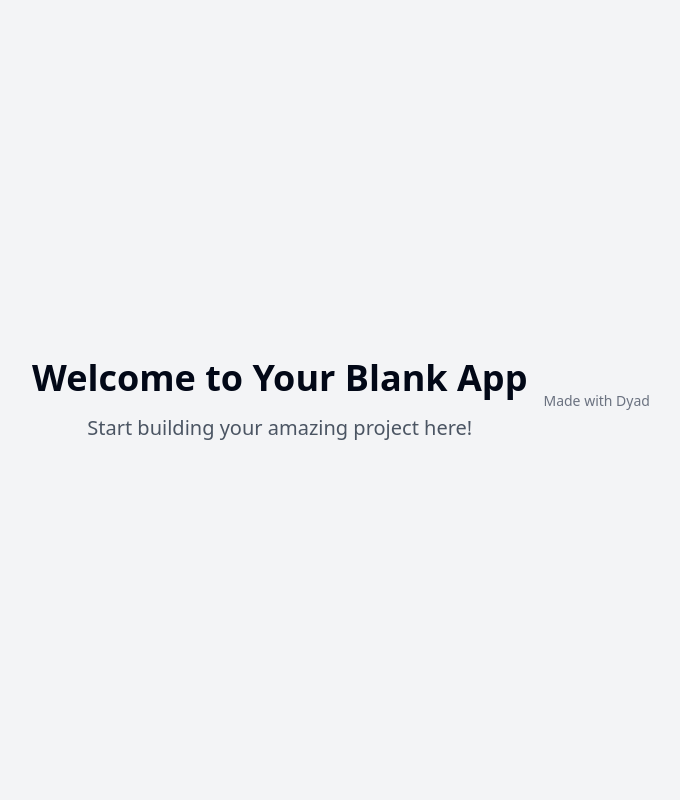
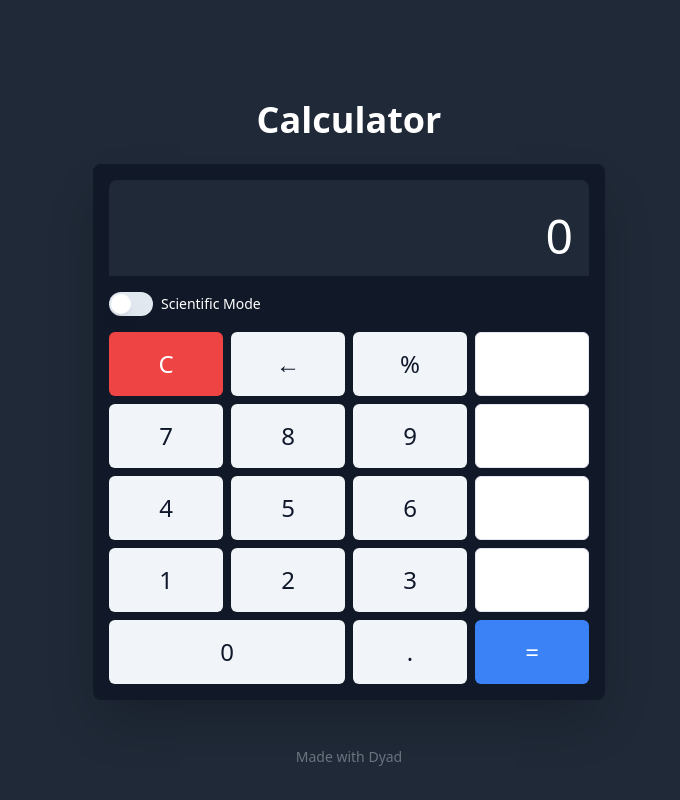
Before and after one commit to anusha-n-21327/lunar-koala-sniff, a React (Vite) app: page / in a window 1280 px wide. Shown: the whole page, without its empty margins (291-971 px from the left). Built offline with nearby package versions, Linux system fonts and the light colour scheme.

Commit message:
[dyad] Created a scientific calculator - wrote 4 file(s)

```diff
--- /dev/null
+++ b/src/components/Calculator.tsx
@@ -0,0 +1,207 @@
+import React, { useState } from 'react';
+import { CalculatorDisplay } from './CalculatorDisplay';
+import { CalculatorButton } from './CalculatorButton';
+import { Switch } from "@/components/ui/switch";
+import { Label } from "@/components/ui/label";
+import { showError } from '@/utils/toast';
+
+export const Calculator = () => {
+  const [display, setDisplay] = useState("0");
+  const [firstOperand, setFirstOperand] = useState<number | null>(null);
+  const [operator, setOperator] = useState<string | null>(null);
+  const [waitingForSecondOperand, setWaitingForSecondOperand] = useState(false);
+  const [mode, setMode] = useState<'standard' | 'scientific'>('standard');
+
+  const inputDigit = (digit: string) => {
+    if (waitingForSecondOperand) {
+      setDisplay(digit);
+      setWaitingForSecondOperand(false);
+    } else {
+      if (display.length >= 15) return;
+      setDisplay(display === "0" ? digit : display + digit);
+    }
+  };
+
+  const inputDecimal = () => {
+    if (waitingForSecondOperand) {
+        setDisplay('0.');
+        setWaitingForSecondOperand(false);
+        return;
+    }
+    if (!display.includes('.')) {
+      setDisplay(display + '.');
+    }
+  };
+
+  const clearAll = () => {
+    setDisplay("0");
+    setFirstOperand(null);
+    setOperator(null);
+    setWaitingForSecondOperand(false);
+  };
+
+  const backspace = () => {
+    if (waitingForSecondOperand) return;
+    setDisplay(display.slice(0, -1) || "0");
+  };
+
+  const calculate = (operand1: number, operand2: number, op: string): number => {
+    switch (op) {
+      case '+': return operand1 + operand2;
+      case '−': return operand1 - operand2;
+      case '×': return operand1 * operand2;
+      case '÷':
+        if (operand2 === 0) {
+            showError("Cannot divide by zero");
+            return NaN;
+        }
+        return operand1 / operand2;
+      case 'xʸ': return Math.pow(operand1, operand2);
+      default: return operand2;
+    }
+  };
+
+  const performOperation = (nextOperator: string) => {
+    const inputValue = parseFloat(display);
+
+    if (firstOperand === null) {
+      setFirstOperand(inputValue);
+    } else if (operator) {
+      const result = calculate(firstOperand, inputValue, operator);
+      if (isNaN(result)) {
+        setDisplay("Error");
+        return;
+      }
+      setDisplay(String(result));
+      setFirstOperand(result);
+    }
+
+    setWaitingForSecondOperand(true);
+    setOperator(nextOperator);
+  };
+
+  const handleEquals = () => {
+    if (waitingForSecondOperand) return;
+    const inputValue = parseFloat(display);
+    if (operator && firstOperand !== null) {
+      const result = calculate(firstOperand, inputValue, operator);
+      if (isNaN(result)) {
+        setDisplay("Error");
+      } else {
+        setDisplay(String(result));
+        setFirstOperand(result);
+      }
+      setOperator(null);
+      setWaitingForSecondOperand(true);
+    }
+  };
+
+  const handleScientific = (func: string) => {
+    const value = parseFloat(display);
+    let result: number;
+    switch (func) {
+      case 'sin': result = Math.sin(value * Math.PI / 180); break;
+      case 'cos': result = Math.cos(value * Math.PI / 180); break;
+      case 'tan': result = Math.tan(value * Math.PI / 180); break;
+      case 'log': result = value > 0 ? Math.log10(value) : NaN; break;
+      case 'ln': result = value > 0 ? Math.log(value) : NaN; break;
+      case '√': result = value >= 0 ? Math.sqrt(value) : NaN; break;
+      case 'x²': result = Math.pow(value, 2); break;
+      case 'eˣ': result = Math.exp(value); break;
+      case 'π':
+        setDisplay(String(Math.PI));
+        setWaitingForSecondOperand(true);
+        return;
+      case 'n!':
+        if (value < 0 || !Number.isInteger(value)) {
+          result = NaN;
+          showError("Input must be a non-negative integer.");
+        } else if (value > 170) {
+            result = Infinity;
+        } else {
+            let fact = 1;
+            for (let i = 2; i <= value; i++) {
+              fact *= i;
+            }
+            result = fact;
+        }
+        break;
+      case '%': result = value / 100; break;
+      default: return;
+    }
+
+    if (isNaN(result)) {
+        setDisplay("Error");
+    } else {
+        setDisplay(String(result));
+    }
+    setWaitingForSecondOperand(true);
+  };
+
+  const handleButtonClick = (label: string) => {
+    if (display === "Error" || display === "Infinity") {
+        if (label === 'C') clearAll();
+        return;
+    }
+
+    if (label >= '0' && label <= '9') inputDigit(label);
+    else if (label === '.') inputDecimal();
+    else if (label === 'C') clearAll();
+    else if (label === '←') backspace();
+    else if (label === '=') handleEquals();
+    else if (['+', '−', '×', '÷', 'xʸ'].includes(label)) performOperation(label);
+    else handleScientific(label);
+  };
+
+  const scientificButtons = [
+    'sin', 'cos', 'tan', 'log', 'ln', '√', 'x²', 'xʸ', 'eˣ', 'π', 'n!',
+  ];
+
+  return (
+    <div className="w-full max-w-sm md:max-w-lg mx-auto bg-gray-900 rounded-lg shadow-2xl p-4 text-white">
+      <CalculatorDisplay value={display} />
+      <div className="flex items-center space-x-2 my-4">
+        <Switch
+          id="mode-switch"
+          checked={mode === 'scientific'}
+          onCheckedChange={(checked) => setMode(checked ? 'scientific' : 'standard')}
+        />
+        <Label htmlFor="mode-switch">Scientific Mode</Label>
+      </div>
+      <div className="flex gap-2">
+        {mode === 'scientific' && (
+          <div className="grid grid-cols-3 gap-2">
+            {scientificButtons.map(label => (
+              <CalculatorButton key={label} label={label} onClick={handleButtonClick} variant="outline" />
+            ))}
+          </div>
+        )}
+        <div className="grid grid-cols-4 gap-2 flex-1">
+            <CalculatorButton label="C" onClick={handleButtonClick} className="bg-red-500 hover:bg-red-600 text-white" />
+            <CalculatorButton label="←" onClick={handleButtonClick} />
+            <CalculatorButton label="%" onClick={handleButtonClick} />
+            <CalculatorButton label="÷" onClick={handleButtonClick} variant="outline" />
+
+            <CalculatorButton label="7" onClick={handleButtonClick} />
+            <CalculatorButton label="8" onClick={handleButtonClick} />
+            <CalculatorButton label="9" onClick={handleButtonClick} />
+            <CalculatorButton label="×" onClick={handleButtonClick} variant="outline" />
+
+            <CalculatorButton label="4" onClick={handleButtonClick} />
+            <CalculatorButton label="5" onClick={handleButtonClick} />
+            <CalculatorButton label="6" onClick={handleButtonClick} />
+            <CalculatorButton label="−" onClick={handleButtonClick} variant="outline" />
+
+            <CalculatorButton label="1" onClick={handleButtonClick} />
+            <CalculatorButton label="2" onClick={handleButtonClick} />
+            <CalculatorButton label="3" onClick={handleButtonClick} />
+            <CalculatorButton label="+" onClick={handleButtonClick} variant="outline" />
+
+            <CalculatorButton label="0" onClick={handleButtonClick} className="col-span-2" />
+            <CalculatorButton label="." onClick={handleButtonClick} />
+            <CalculatorButton label="=" onClick={handleButtonClick} className="bg-blue-500 hover:bg-blue-600 text-white" />
+        </div>
+      </div>
+    </div>
+  );
+};
--- /dev/null
+++ b/src/components/CalculatorButton.tsx
@@ -0,0 +1,22 @@
+import React from 'react';
+import { Button } from "@/components/ui/button";
+import { cn } from "@/lib/utils";
+
+interface CalculatorButtonProps {
+  label: string;
+  onClick: (label: string) => void;
+  className?: string;
+  variant?: "default" | "secondary" | "destructive" | "outline" | "ghost" | "link";
+}
+
+export const CalculatorButton = ({ label, onClick, className, variant = "secondary" }: CalculatorButtonProps) => {
+  return (
+    <Button
+      onClick={() => onClick(label)}
+      className={cn("text-xl md:text-2xl h-16 w-full", className)}
+      variant={variant}
+    >
+      {label}
+    </Button>
+  );
+};
--- /dev/null
+++ b/src/components/CalculatorDisplay.tsx
@@ -0,0 +1,28 @@
+import React from 'react';
+
+interface CalculatorDisplayProps {
+  value: string;
+}
+
+export const CalculatorDisplay = ({ value }: CalculatorDisplayProps) => {
+  // Format the value for better readability
+  const formattedValue = () => {
+    try {
+      const num = parseFloat(value);
+      if (value.length > 15) {
+        return num.toExponential(9);
+      }
+      return value;
+    } catch (error) {
+      return value; // Return as is if not a number (e.g., "Error")
+    }
+  };
+
+  return (
+    <div className="bg-gray-800 text-white text-right p-4 rounded-t-lg mb-4">
+      <p className="text-5xl font-light break-all h-16 flex items-end justify-end" data-testid="display">
+        {formattedValue()}
+      </p>
+    </div>
+  );
+};
--- a/src/pages/Index.tsx
+++ b/src/pages/Index.tsx
@@ -1,17 +1,16 @@
-// Update this page (the content is just a fallback if you fail to update the page)
-
+import { Calculator } from "@/components/Calculator";
 import { MadeWithDyad } from "@/components/made-with-dyad";
 
 const Index = () => {
   return (
-    <div className="min-h-screen flex items-center justify-center bg-gray-100">
-      <div className="text-center">
-        <h1 className="text-4xl font-bold mb-4">Welcome to Your Blank App</h1>
-        <p className="text-xl text-gray-600">
-          Start building your amazing project here!
-        </p>
+    <div className="min-h-screen bg-gray-800 flex flex-col items-center justify-center p-4">
+      <div className="w-full max-w-sm md:max-w-lg">
+        <h1 className="text-4xl font-bold mb-6 text-white text-center">Calculator</h1>
+        <Calculator />
       </div>
-      <MadeWithDyad />
+      <div className="absolute bottom-4">
+        <MadeWithDyad />
+      </div>
     </div>
   );
 };
```
